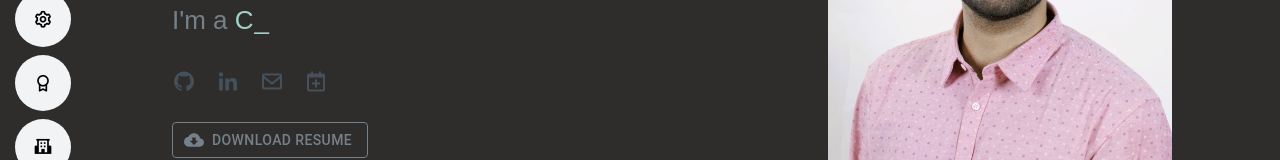
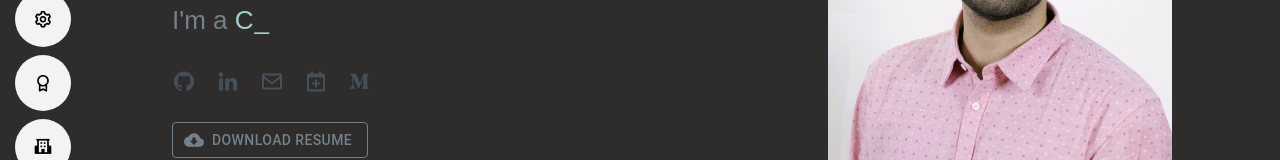
Before and after one commit to VikramVenkatapathi/vikram-venkatapathi, a React (Create React App) app: page / in a window 1280 px wide. Shown: the part 409-569 px from the top of the page. Built offline with nearby package versions, Linux system fonts and the light colour scheme.

Commit message:
Add Medium blog link

```diff
--- a/src/Components/Achievements.js
+++ b/src/Components/Achievements.js
@@ -12,7 +12,7 @@ const Achievements = () => {
         {
             img: aws_saa,
             cardTitle: "AWS Certified Solutions Architect Associate ",
-            cardText: "Expected certification date <br/> July 21, 2024 ",
+            cardText: "Expected certification date <br/> August, 2024 ",
             btnText: "In progress..",
             // btnUrl: "https://journal.gnest.org/publication/gnest_05492",
         },
--- a/src/Components/Footer.js
+++ b/src/Components/Footer.js
@@ -45,6 +45,12 @@ const Footer = () => {
           <a href="mailto:vikramvenkatapathi@gmail.com">
             <i className="bx bx-envelope"></i>
           </a>
+          <a href="https://calendly.com/vikramvenkatapathi/virtual-vibes" target="_blank" title="Book a meeting with me">
+            <i class="bx bx-calendar-plus"></i>
+          </a>
+          <a href="https://medium.com/@vikramvenkatapathi" target="_blank" title="My Blog on Medium.com">
+            <i className="bx bxl-medium"></i>
+          </a>
         </div>
       </div>
     </footer>
--- a/src/Components/Hero.js
+++ b/src/Components/Hero.js
@@ -50,6 +50,9 @@ export default function Hero() {
               <a href="https://calendly.com/vikramvenkatapathi/virtual-vibes" target="_blank" title="Book a meeting with me">
                 <i class="bx bx-calendar-plus"></i>
               </a>
+              <a href="https://medium.com/@vikramvenkatapathi" target="_blank" title="My Blog on Medium.com">
+                <i className="bx bxl-medium"></i>
+              </a>
             </div>
             <br />
             <Button
```
